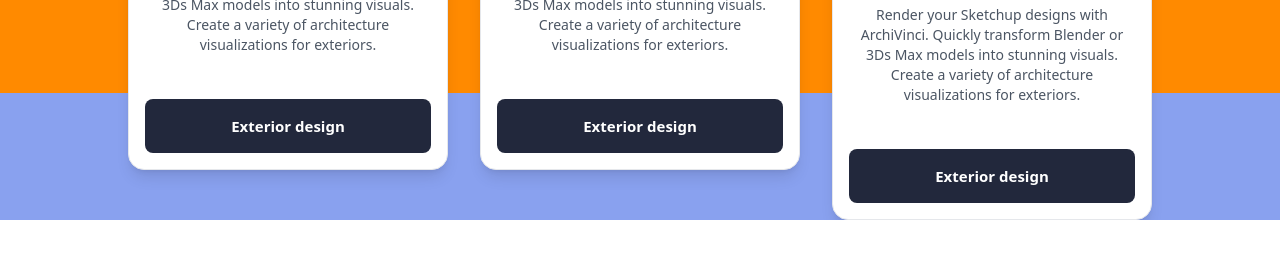
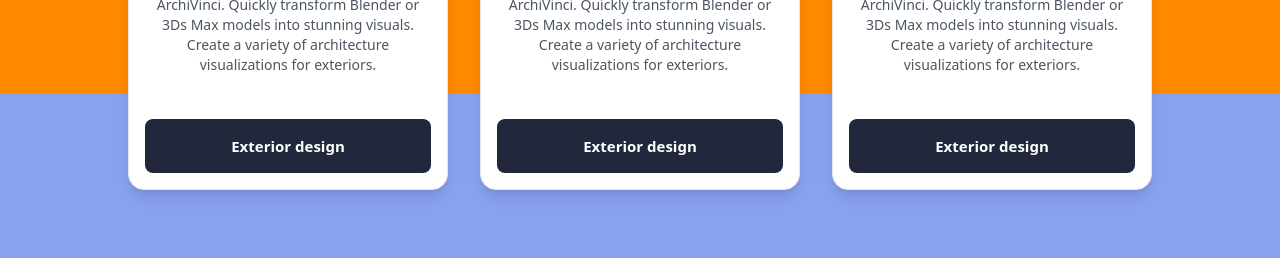
Before and after one commit to Tanvir-Savab/archivinci_clone, a website: page src/index.html in a window 1280 px wide. Shown: the part 2699-2957 px from the top of the page. Before the commit the page ends 2919 px from the top, so only its background shows below. Drawn offline with nearby package versions, Linux system fonts and the light colour scheme.

Commit message:
fixed the card

```diff
--- a/src/index.html
+++ b/src/index.html
@@ -123,8 +123,8 @@
         <p class="font-medium py-1.5">Convert your landscape models into hyper-realistic renders</p>
     </div>
    </div>
-   <div class=" bg-[#89A1EF] flex items-center justify-center gap-8">
-    <div class="bg-white rounded-2xl shadow-lg w-80 border border-gray-200 -mt-[480px]">
+   <div class=" bg-[#89A1EF] flex items-center justify-center gap-8  pb-20">
+    <div class="bg-white rounded-2xl shadow-lg w-80 border border-gray-200 -mt-[410px]">
         <img src="https://static.wixstatic.com/media/02f1ab_b0e2d5172ac943eda392b4598db6a322~mv2.webp/v1/fill/w_338,h_200,al_c,q_80,usm_0.66_1.00_0.01,enc_avif,quality_auto/country%20house%20exterior.webp" alt="Exterior Design" class="rounded-t-2xl">
         <div class="p-4 text-center">
             <h2 class="font-extrabold text-lg">
@@ -139,7 +139,7 @@
             </button>
         </div>
     </div>
-    <div class="bg-white rounded-2xl shadow-lg w-80 border border-gray-200 -mt-[480px]">
+    <div class="bg-white rounded-2xl shadow-lg w-80 border border-gray-200 -mt-[410px]">
         <img src="https://static.wixstatic.com/media/02f1ab_b0e2d5172ac943eda392b4598db6a322~mv2.webp/v1/fill/w_338,h_200,al_c,q_80,usm_0.66_1.00_0.01,enc_avif,quality_auto/country%20house%20exterior.webp" alt="Exterior Design" class="rounded-t-2xl">
         <div class="p-4 text-center">
             <h2 class="font-extrabold text-lg">
@@ -154,7 +154,7 @@
             </button>
         </div>
     </div>
-    <div class="bg-white rounded-2xl shadow-lg w-80 border border-gray-200 -mt-[380px]">
+    <div class="bg-white rounded-2xl shadow-lg w-80 border border-gray-200 -mt-[410px]">
         <img src="https://static.wixstatic.com/media/02f1ab_b0e2d5172ac943eda392b4598db6a322~mv2.webp/v1/fill/w_338,h_200,al_c,q_80,usm_0.66_1.00_0.01,enc_avif,quality_auto/country%20house%20exterior.webp" alt="Exterior Design" class="rounded-t-2xl">
         <div class="p-4 text-center">
             <h2 class="font-extrabold text-lg">
```
